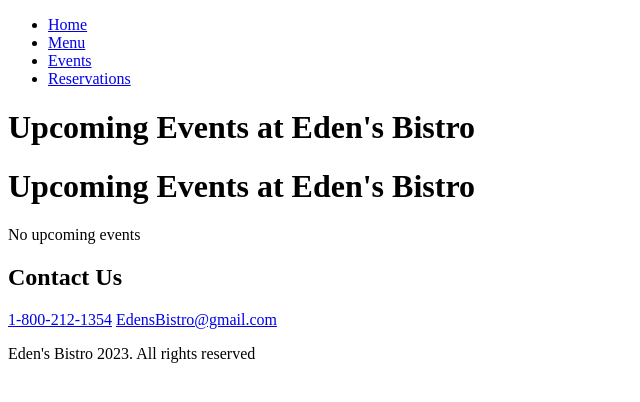
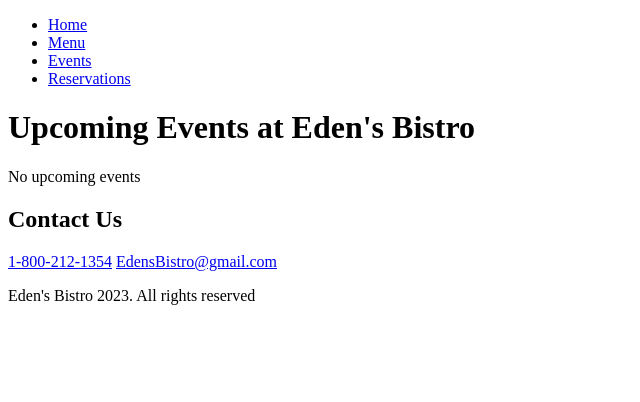
Before and after one commit to Cabe22/Eden-s-Bistro, a PHP site: page /Events.php in a window 1280 px wide. Shown: the top 402 px of the page, without its empty margins (0-640 px from the left). Run offline with PHP 8.4, Linux system fonts and the light colour scheme; data that the repository does not hold is empty.

Commit message:
Update Events.php

```diff
--- a/Events.php
+++ b/Events.php
@@ -31,7 +31,6 @@
     <div class="events">
         <h1>Upcoming Events at Eden's Bistro</h1>
         <div class="events">
-            <h1>Upcoming Events at Eden's Bistro</h1>
             <?php
             // Database credentials
             ini_set('display_errors', 1);
```
